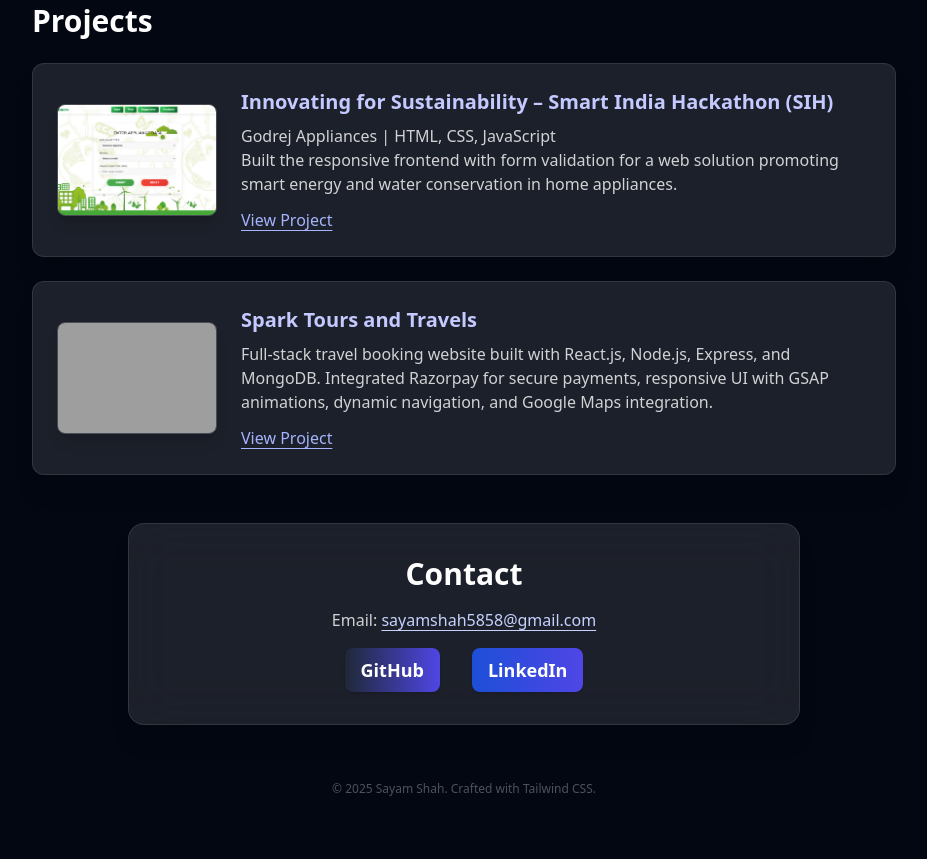
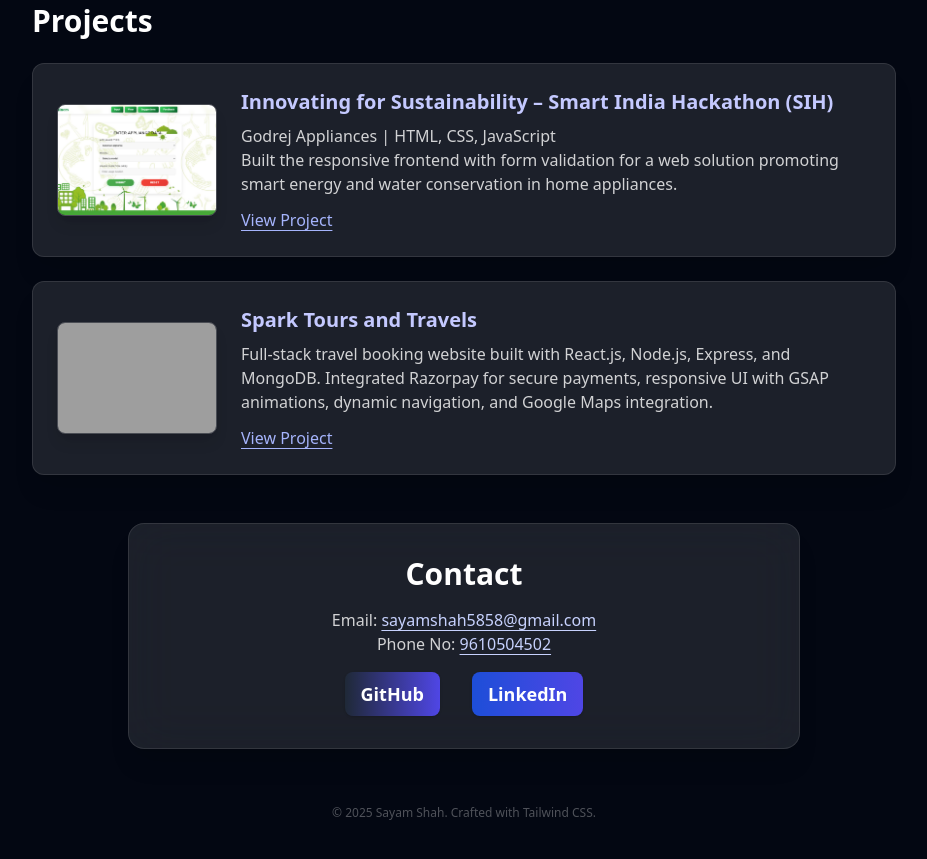
Before and after one commit to Sayamshah2004/My-Portfolio, a website built with Vite: page index.html in a window 1280 px wide. Shown: the part 1496-2355 px from the top of the page, without its empty margins (176-1103 px from the left). Built offline with nearby package versions, Linux system fonts and the light colour scheme; grey boxes are pictures that could not be loaded.

Commit message:
Updated portfolio with new changes

```diff
--- a/index.html
+++ b/index.html
@@ -248,6 +248,12 @@
               class="underline underline-offset-4 text-indigo-200 hover:text-indigo-400"
               >sayamshah5858@gmail.com</a
             >
+            <br />
+            Phone No:
+            <a
+              class="underline underline-offset-4 text-indigo-200 hover:text-indigo-400"
+              >9610504502</a
+            >
           </p>
           <div class="flex justify-center gap-8">
             <a
```
